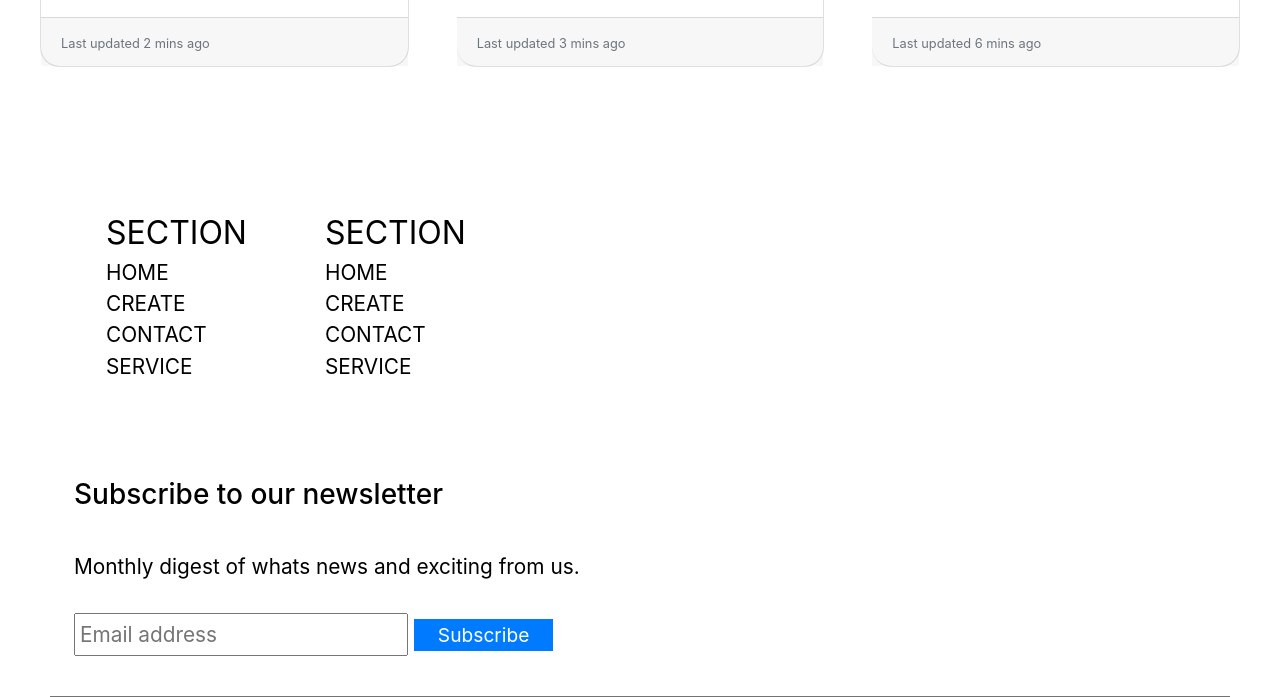
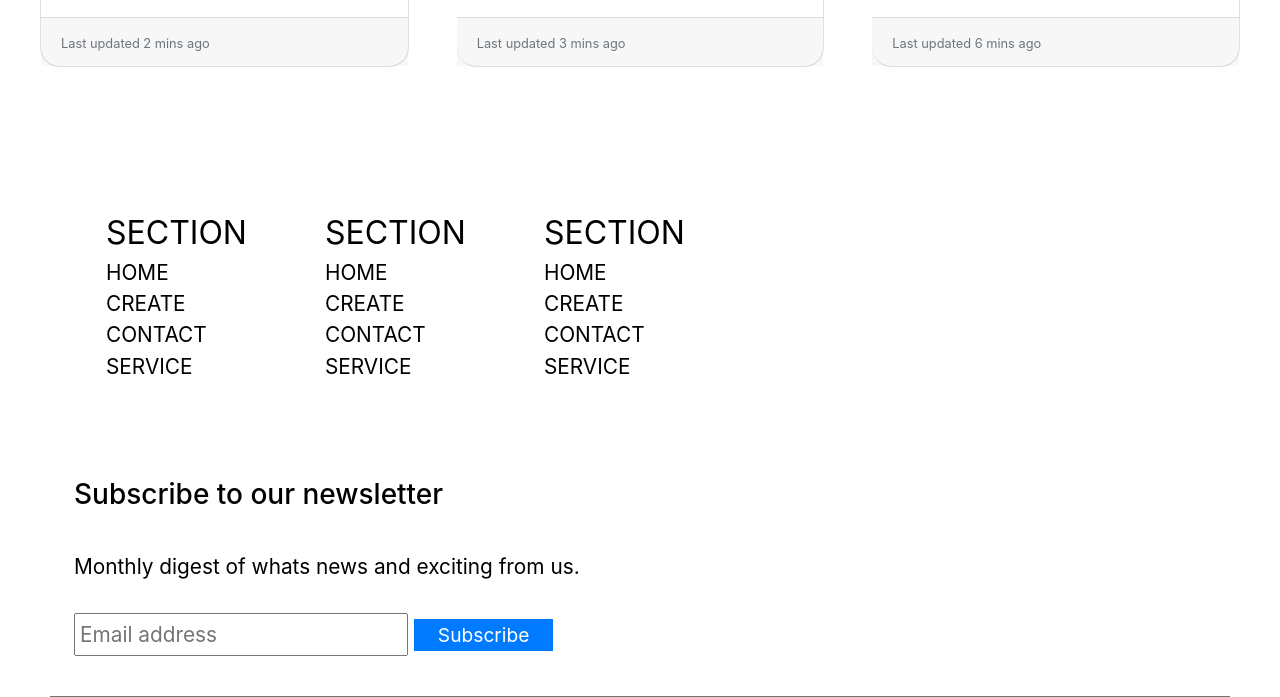
Before and after one commit to sharma-hardik/Foodies, a plain HTML site: page index.html in a window 1280 px wide. Shown: the part 3707-4404 px from the top of the page. Drawn offline with nearby package versions, Linux system fonts and the light colour scheme.

Commit message:
Update index.html

```diff
--- a/index.html
+++ b/index.html
@@ -187,7 +187,7 @@ Organic foods often have more beneficial nutrients, such as antioxidants, than t
         <li>service</li>
       </ul>
 	  </div>
-    <div class="section1 p-4" style="border:0px solid darkred;">
+    <div class="section2 p-4" style="border:0px solid darkred;">
       <ul>
         <li>home</li>
         <li>create</li>
@@ -195,7 +195,17 @@ Organic foods often have more beneficial nutrients, such as antioxidants, than t
         <li>service</li>
       </ul>
 
-    </div></div>
+    </div>
+	<div class="section3 p-4" style="border:0px solid darkred;">
+      <ul>
+        <li>home</li>
+        <li>create</li>
+        <li>contact</li>
+        <li>service</li>
+      </ul>
+
+    </div>
+	</div>
     <div class="sub p-4" style="border:0px solid darkred;">
       <h3>Subscribe to our newsletter</h3>
       <br>
@@ -213,7 +223,8 @@ Organic foods often have more beneficial nutrients, such as antioxidants, than t
     <div>
       <i class="fa fa-twitter text-white" aria-hidden="true"></i>
     <i class="fa fa-facebook-official text-white" aria-hidden="true"></i>
-   <i class="fa fa-instagram text-white" aria-hidden="true"></i></div>
+   <i class="fa fa-instagram text-white" aria-hidden="true"></i>
+	  </div>
   </div>
 </footer>
 <script src="https://unpkg.com/aos@2.3.1/dist/aos.js"></script>
```
